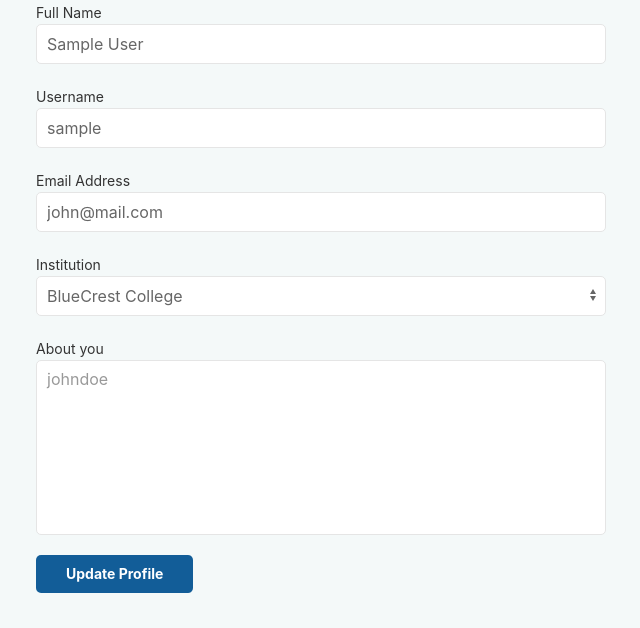
After one commit to sparrowsl/campus-gist, a Flask app: page /profile/edit in a window 1280 px wide. The commit adds this page. Shown: the part 283-911 px from the top of the page, without its empty margins (319-959 px from the left). Run offline with Flask 2, Linux system fonts and the light colour scheme; the visitor is signed in with stand-in values (Sample User, id 1); data comes from the database, SQL or seed files in the repository; some libraries are stand-ins or nearby versions.

Commit message:
add csrf_token to fix profile update form

```diff
--- a/campus_gist/forms.py
+++ b/campus_gist/forms.py
@@ -60,3 +60,13 @@ class UpdateGistForm(FlaskForm):
     gist_title = StringField("Update the Gist", validators=[DataRequired()])
     gist_content = TextAreaField(validators=[DataRequired()])
     submit = SubmitField("Update")
+
+
+class EditProfileForm(FlaskForm):
+    fullname = StringField("Full Name", validators=[DataRequired()])
+    username = StringField("Username", validators=[DataRequired(),
+                           Length(2, 20)])
+    email = StringField("Email Address", validators=[Email()])
+    bio = TextAreaField("About you", validators=[Length(0, 150)])
+    institutions = SelectField("Institution", choices=institutes)
+    submit = SubmitField("Update Profile")
--- a/campus_gist/models.py
+++ b/campus_gist/models.py
@@ -14,11 +14,9 @@ class Student(db.Model, UserMixin):
     id = db.Column(db.Integer, primary_key=True)
     fullname = db.Column(db.String(20), nullable=False)
     username = db.Column(db.String(15), unique=True, nullable=False)
-    email = db.Column(db.String(75), unique=True, nullable=False,
-                      default="johndoe@mail.com")
-    bio = db.Column(db.Text, default="A normal student.")
-    profile_picture = db.Column(db.String(20), nullable=False,
-                                default="default.jpg")
+    email = db.Column(db.String(75), unique=True, default="john@mail.com")
+    bio = db.Column(db.Text)
+    profile_picture = db.Column(db.String(20))
     password = db.Column(db.String(256), nullable=False)
     joined_on = db.Column(db.DateTime, nullable=False, default=datetime.utcnow)
     institutions = db.Column(db.String(200), unique=True, nullable=False)
@@ -27,7 +25,7 @@ class Student(db.Model, UserMixin):
     comments = db.relationship("Comment", backref="student", lazy="dynamic")
 
     def __repr__(self):
-        return f"<Student: ('{self.name}', '{self.username}')>"
+        return f"<Student: ('{self.fullname}', '{self.username}')>"
 
     def set_password(self, password):
         self.password = bcrypt.generate_password_hash(password)
@@ -38,7 +36,7 @@ class Student(db.Model, UserMixin):
     def profile_avatar(self, size=80):
         gravatar_url = 'https://www.gravatar.com/avatar'
         digest = md5(self.email.lower().encode('utf-8')).hexdigest()
-        return f'{gravatar_url}/{digest}?d=mp&s={size}'
+        return f'{gravatar_url}/{digest}?d=identicon&s={size}'
 
 
 class Gist(db.Model):
--- a/campus_gist/routes.py
+++ b/campus_gist/routes.py
@@ -3,7 +3,7 @@ from flask_login import (current_user, login_user, logout_user, login_required)
 
 from campus_gist import app, db
 from campus_gist.forms import (RegistrationForm, LoginForm, CreateGistForm,
-                               UpdateGistForm)
+                               UpdateGistForm, EditProfileForm)
 from campus_gist.models import Student
 
 
@@ -37,6 +37,8 @@ def login_page():
             flash(f"Welcome back {user.fullname}!")
 
             next_page = request.args.get("next")
+            print(next_page)
+            print(request)
             if next_page:
                 return redirect(next_page)
             return redirect(url_for("show_all_gists"))
@@ -96,7 +98,7 @@ def create_gist_page():
     return render_template("auth/create_gist.html", form=form)
 
 
-@app.route("/profile/<username>", methods=["GET", "POST"])
+@app.route("/profile/<username>")
 @login_required
 def profile_page(username):
     user = Student.query.filter_by(username=username).first_or_404()
@@ -105,3 +107,24 @@ def profile_page(username):
         {'author': user, 'body': 'Test post #2'}
     ]
     return render_template("auth/profile.html", user=user, posts=posts)
+
+
+@app.route("/profile/edit", methods=["GET", "POST"])
+@login_required
+def edit_profile_page():
+    form = EditProfileForm()
+
+    if form.validate_on_submit():
+        current_user.fullname = form.fullname.data
+        current_user.username = form.username.data
+        current_user.email = form.email.data
+        current_user.bio = form.bio.data
+        db.session.commit()
+        flash("Your details have been updated!!")
+        return redirect(url_for("profile_page", username=current_user.username))
+    elif request.method == "GET":
+        form.fullname.data = current_user.fullname
+        form.username.data = current_user.username
+        form.email.data = current_user.email
+        form.bio.data = current_user.bio
+    return render_template("auth/edit_profile.html", form=form)
--- a/campus_gist/static/css/styles.css
+++ b/campus_gist/static/css/styles.css
@@ -48,7 +48,8 @@ nav ul a{
 }
 .login-form-button,
 .register-form-button,
-.create-gist-button{
+.create-gist-button,
+.edit-profile-button{
   background-color: #125D98;
   color: #fff;
   text-transform: capitalize;
--- /dev/null
+++ b/campus_gist/templates/auth/edit_profile.html
@@ -0,0 +1,58 @@
+{% extends "base.html" %}
+{% import 'macros.html' as macros %}
+
+{% block main %}
+  <section class="user-profile uk-margin-small-top uk-width-2-3@s uk-width-1-2@m uk-margin-auto">
+    <form action="" method="POST" enctype="multipart/form-data" class="uk-padding-small">
+      {{ form.hidden_tag() }}
+      <fieldset class="uk-fieldset">
+        <legend class="uk-legend uk-text-bold">Edit Your Profile</legend>
+
+        <!-- User's profile image -->
+        <div class="user-profile-image uk-padding-small uk-padding-remove-left uk-flex uk-flex-middle">
+          <img src="{{ current_user.profile_avatar(128) }}" alt="" class="uk-border-pill" loading="lazy">
+
+<!--           <div class="change-picture uk-margin-small-left">
+            <input type="file">
+          </div> -->
+        </div>
+        <hr class="uk-margin-remove">
+
+        <div class="uk-margin">
+          {{ form.fullname.label(class="uk-form-label") }}
+          {{ form.fullname(class="uk-input uk-border-rounded", placeholder="John Doe") }}
+          {{ macros.display_form_errors(form.fullname) }}
+        </div>
+
+        <div class="uk-margin">
+          {{ form.username.label(class="uk-form-label") }}
+          {{ form.username(class="uk-input uk-border-rounded", placeholder="johndoe") }}
+          {{ macros.display_form_errors(form.username) }}
+        </div>
+
+        <div class="uk-margin">
+          {{ form.email.label(class="uk-form-label") }}
+          {{ form.email(class="uk-input uk-border-rounded", placeholder="johndoe") }}
+          {{ macros.display_form_errors(form.email) }}
+        </div>
+
+        <div class="uk-margin">
+          {{ form.institutions.label(class="uk-form-label") }}
+          {{ form.institutions(class="uk-select uk-border-rounded", placeholder="johndoe") }}
+          {{ macros.display_form_errors(form.institutions) }}
+        </div>
+
+        <div class="uk-margin">
+          {{ form.bio.label(class="uk-form-label") }}
+          {{ form.bio(class="uk-textarea uk-border-rounded", placeholder="johndoe") }}
+          {{ macros.display_form_errors(form.bio) }}
+        </div>
+
+        <div class="uk-margin">
+          {{ form.submit(class="uk-button uk-border-rounded uk-text-bold edit-profile-button") }}
+        </div>
+
+      </fieldset>
+    </form>
+  </section>
+{% endblock main %}
--- a/campus_gist/templates/gists.html
+++ b/campus_gist/templates/gists.html
@@ -18,7 +18,7 @@
       <!-- Article header -->
       <div class="uk-flex uk-flex-middle">
         <div class="profile-image">
-          <img src="{{ current_user.profile_avatar() }}" alt="" class="uk-border-circle">
+          <img src="{{ url_for('static', filename='images/default.jpg') }}" alt="" class="uk-border-circle">
         </div>
         <div class="username-and-date uk-margin-small-left">
           <h4 class="uk-margin-remove-bottom">
```
Also changed, not shown: campus_gist/templates/auth/profile.html (+10 -8 lines), migrations/versions/c71e5193e432_.py (added, +38 -0 lines).
